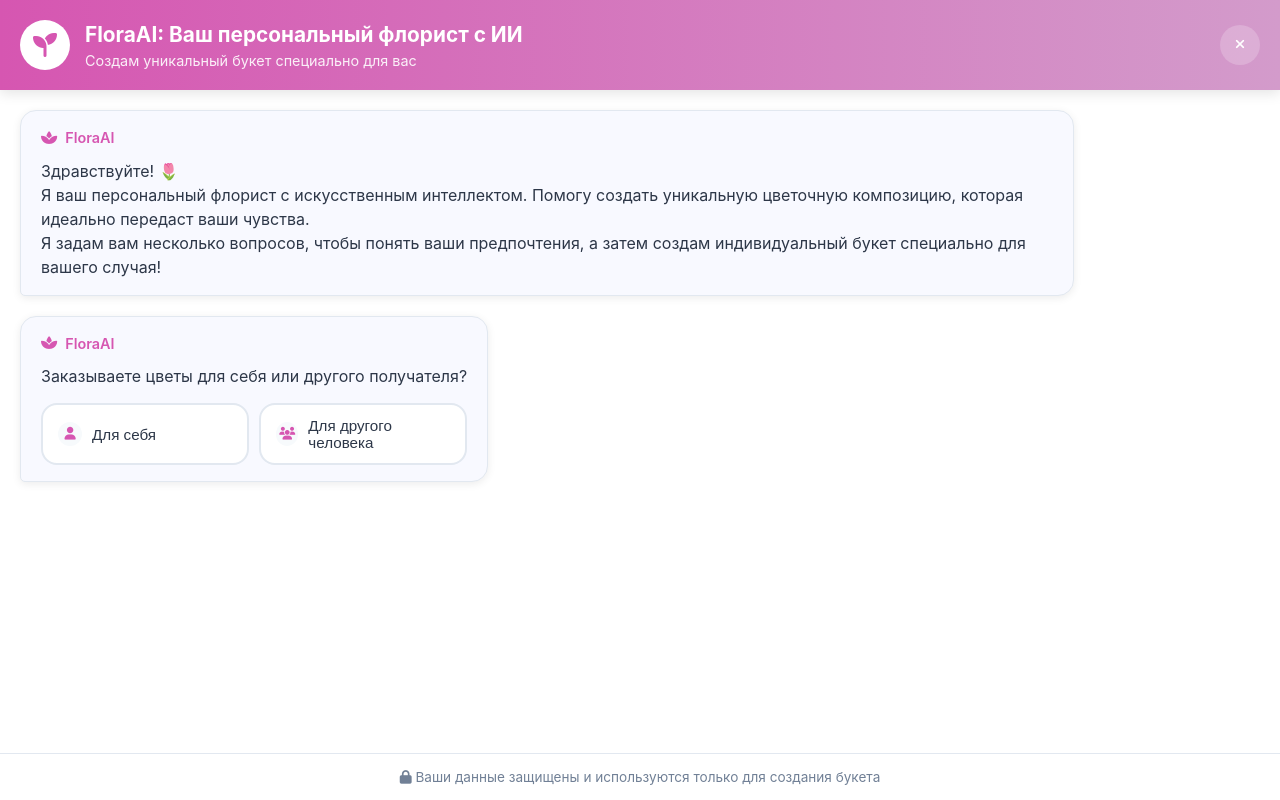
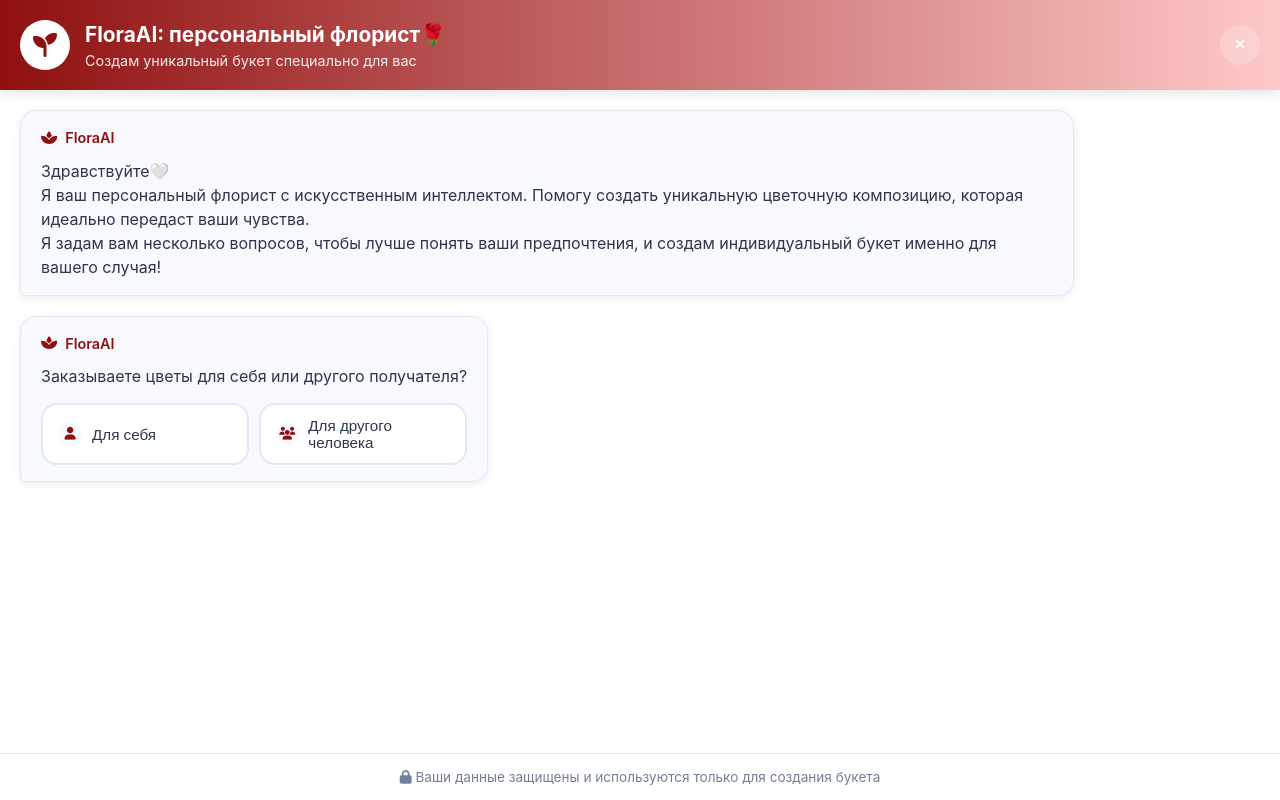
Before and after one commit to katshuuu/FloraMind, a website: page public/index.html in a window 1280 px wide. Drawn offline with Linux system fonts and the light colour scheme.

```diff
--- a/package.json
+++ b/package.json
@@ -25,12 +25,12 @@
   },
   "homepage": "https://github.com/katshuuu/FloraMind#readme",
   "dependencies": {
-    "axios": "^1.13.5",
+    "axios": "^1.13.6",
     "cloudinary": "^2.9.0",
     "cors": "^2.8.6",
     "dotenv": "^17.3.1",
     "express": "^4.22.1",
-    "fs-extra": "^11.3.3",
+    "fs-extra": "^11.3.4",
     "node-fetch": "^2.7.0",
     "path-to-regexp": "^6.3.0",
     "uuid": "^9.0.1"
--- a/public/css/styles.css
+++ b/public/css/styles.css
@@ -1,12 +1,12 @@
- * {
+* {
      margin: 0;
      padding: 0;
      box-sizing: border-box;
  }
 
  :root {
-     --primary: #d656b1;
-     --primary-light: #d39bcb;
+     --primary: #8f1010;
+     --primary-light: #ffc9c9;
      --secondary: #d23f5f;
      --accent: #4fd1c7;
      --success: #38b2ac;
--- a/public/index.html
+++ b/public/index.html
@@ -15,7 +15,7 @@
                 <i class="fas fa-seedling"></i>
             </div>
             <div class="header-info">
-                <h1>FloraAI: Ваш персональный флорист с ИИ</h1>
+                <h1>FloraAI: персональный флорист🌹</h1>
                 <p>Создам уникальный букет специально для вас</p>
             </div>
         </div>
@@ -27,7 +27,7 @@
     <!-- Прогресс создания -->
     <div class="creation-progress" id="creationProgress">
         <div class="progress-header">
-            <div class="progress-title">Создание вашего уникального букета</div>
+            <div class="progress-title">Создаём ваш уникальный букет...</div>
             <div class="progress-step" id="progressStep">Вопрос 1 из 6</div>
         </div>
         <div class="progress-bar">
@@ -45,9 +45,9 @@
                     <i class="fas fa-spa"></i>
                     <span>FloraAI</span>
                 </div>
-                <p>Здравствуйте! 🌷
+                <p>Здравствуйте🤍
                     <br> Я ваш персональный флорист с искусственным интеллектом. Помогу создать уникальную цветочную композицию, которая идеально передаст ваши чувства.</p>
-                <p>Я задам вам несколько вопросов, чтобы понять ваши предпочтения, а затем создам индивидуальный букет специально для вашего случая!</p>
+                <p>Я задам вам несколько вопросов, чтобы лучше понять ваши предпочтения, и создам индивидуальный букет именно для вашего случая!</p>
             </div>
         </div>
 
```
Also changed, not shown: 1 other file.
